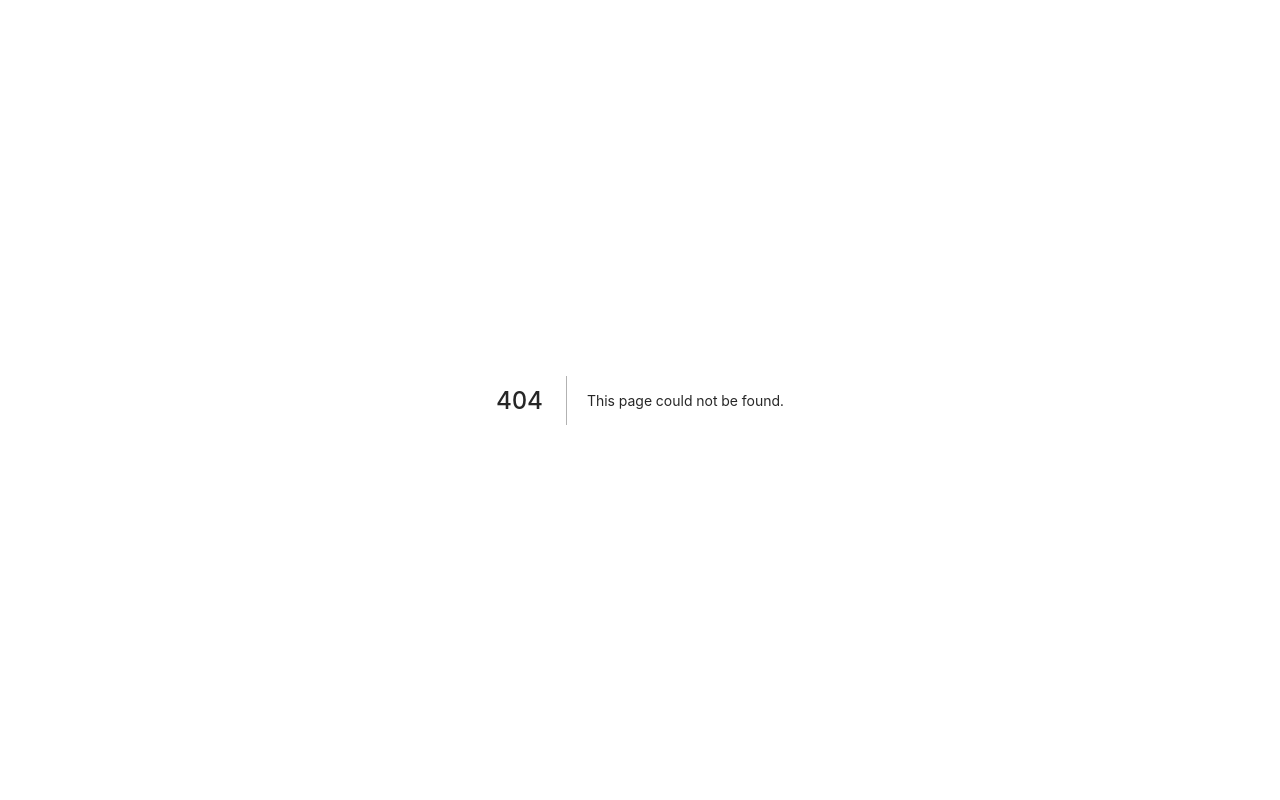
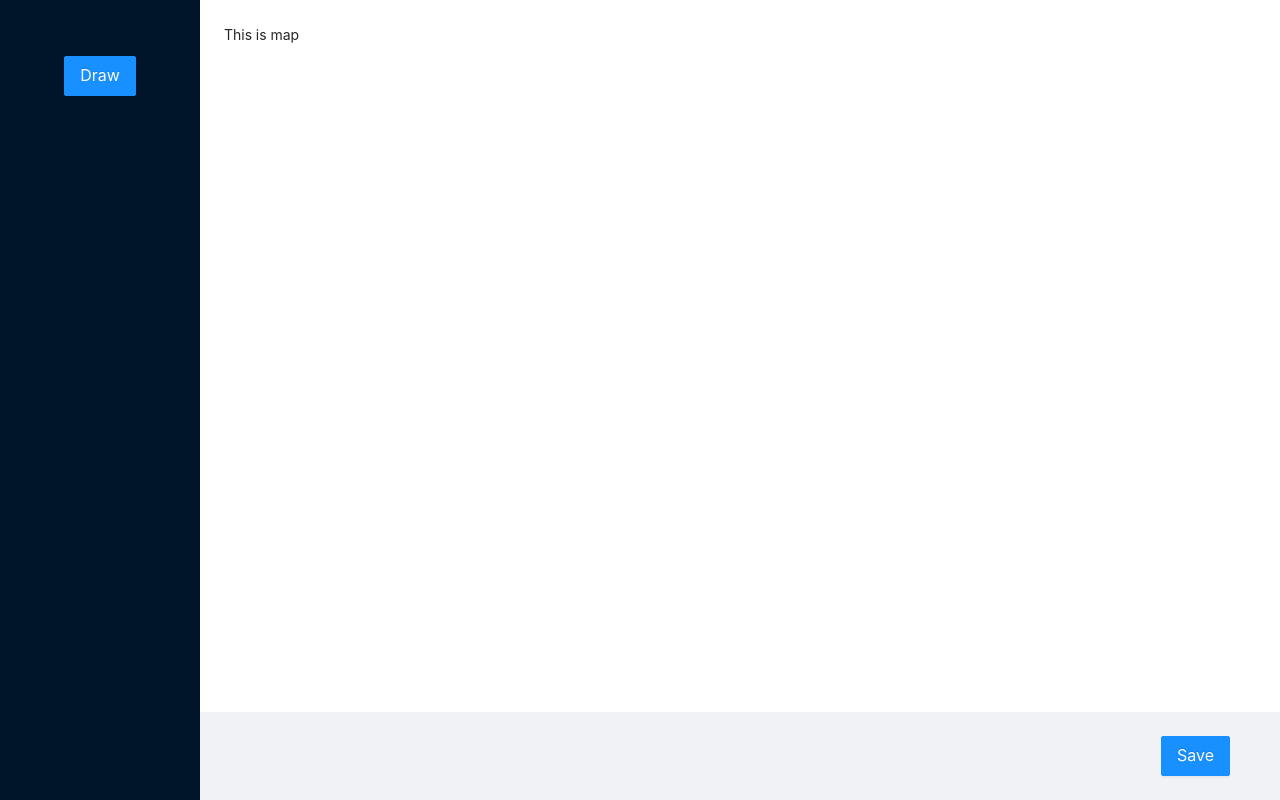
Before and after one commit to mihaiburada/hack-a-sol, a Next.js app: page /content/computations in a window 1280 px wide. Before the commit this address had no page. Built offline with nearby package versions, Linux system fonts and the light colour scheme.

Commit message:
restructured folders and components

```diff
--- /dev/null
+++ b/components/map.tsx
@@ -0,0 +1,7 @@
+const Map = () => {
+    return (
+        <span>This is map</span>
+    )
+}
+
+export default Map
--- /dev/null
+++ b/components/sidebar.tsx
@@ -0,0 +1,23 @@
+import { Button } from "antd";
+
+const Sidebar = () => {
+    return (
+        <div
+            style={{
+                padding: "4em",
+                flex: 1,
+                display: "flex",
+                flexDirection: "column",
+                justifyContent: "center",
+                alignItems: "center",
+            }}
+        >
+            <Button type="primary" size="large" onClick={() => { }}>
+                {" "}
+                Draw{" "}
+            </Button>
+        </div>
+    )
+}
+
+export default Sidebar
--- a/pages/content/map.tsx
+++ b/pages/content/computations.tsx
@@ -3,6 +3,8 @@ import { Breadcrumb, Button, Layout, Menu } from "antd";
 import { Footer } from "antd/lib/layout/layout";
 import { useRouter } from 'next/router'
 
+import Map from '../../components/map'
+import Sidebar from '../../components/sidebar'
 
 const { Header, Content, Sider } = Layout;
 
@@ -17,23 +19,9 @@ const MapPage: NextPage = () => {
   return (
     <>
       <Layout style={{ minHeight: "100vh" }}>
-          <Sider width={200}>
-            <div
-              style={{
-                padding: "4em",
-                flex: 1,
-                display: "flex",
-                flexDirection: "column",
-                justifyContent: "center",
-                alignItems: "center",
-              }}
-            >
-              <Button type="primary" size="large" onClick={() => {}}>
-                {" "}
-                Draw{" "}
-              </Button>
-            </div>
-          </Sider>
+        <Sider width={200}>
+          <Sidebar />
+        </Sider>
         <Layout>
           <Content
             style={{
@@ -43,10 +31,10 @@ const MapPage: NextPage = () => {
               background: '#fff'
             }}
           >
-            Content
+            <Map />
           </Content>
           <Footer style={{ textAlign: 'right' }}>
-          <Button type="primary" size="large" onClick={handleClick}> Save </Button>
+            <Button type="primary" size="large" onClick={handleClick}> Save </Button>
           </Footer>
         </Layout>
       </Layout>
```
Also changed, not shown: 1 other file (tests, documents, lock files or other folders).
